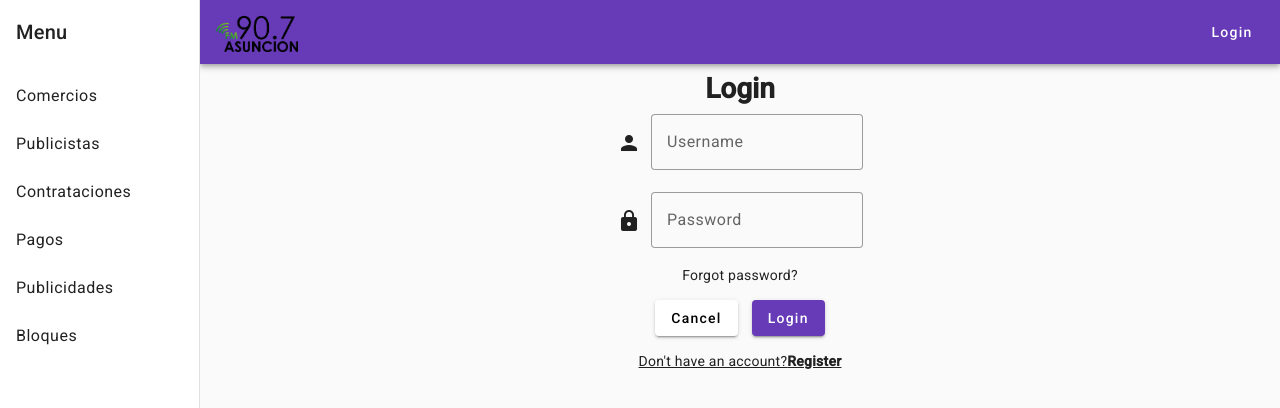
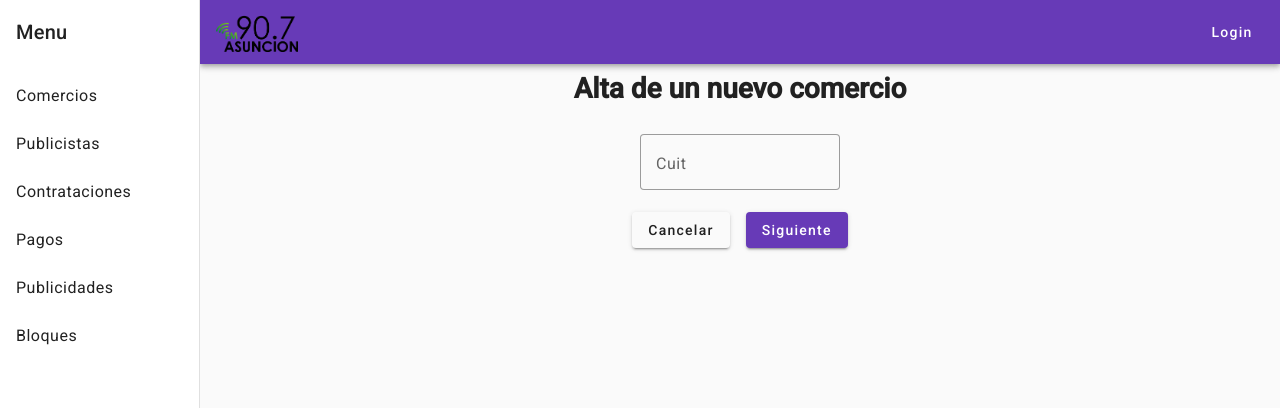
Before and after one commit to victoria-peinado/Desarrollo-Gesti-n-de-Publicidad, an Angular app in the folder Front/Radio/: page /altaComercio in a window 1280 px wide. Shown: the top 408 px of the page. Built offline with nearby package versions, Linux system fonts and the light colour scheme.

Commit message:
alta-comercio & nuevo-comercio components added
- new component alta-comercio added
- new component nuevo-comercio added
- new path added
- module.ts modified
- global styles modified in order to fix appearance="outline" AG bug

```diff
--- /dev/null
+++ b/Front/Radio/src/app/alta-comercio/alta-comercio.component.html
@@ -0,0 +1,15 @@
+<h1 class="title">Alta de un nuevo comercio</h1>
+<div class="flex flex-col items-center justify-center">
+    <div>
+        <mat-form-field [color]="coloring" class="mt-5" appearance="outline">
+            <mat-label>Cuit</mat-label>
+            <input matInput [(ngModel)]="cuit" maxlength="11" #cuitInput>
+            <mat-icon matSuffix color="warn" [style]="icon">warning</mat-icon>
+        </mat-form-field>
+    </div>
+    <div *ngIf="cuitInvalid" class="text-red-600 text-xs -mt-4 mb-3 ml-8" color="warn">*Cuit incorrecto. Por favor, ingrese un Cuit válido.</div>
+    <div>
+        <button mat-raised-button color="none" class="mr-2" (click)="redirectToHome()">Cancelar</button>
+        <button mat-raised-button color="primary" class="ml-2" (click)="verifyCuit()">Siguiente</button>
+    </div>
+</div>
--- /dev/null
+++ b/Front/Radio/src/app/alta-comercio/alta-comercio.component.scss
@@ -0,0 +1,9 @@
+.title {
+    margin: 20px;
+    display: flex;
+    justify-content: center;
+    align-items: center;
+    height: 10px;
+    font-weight: bold;
+    font-size: 200%;
+}
--- /dev/null
+++ b/Front/Radio/src/app/alta-comercio/alta-comercio.component.ts
@@ -0,0 +1,48 @@
+import { Component, ViewChild, ElementRef } from '@angular/core';
+import { ThemePalette } from '@angular/material/core/index.js';
+import { Router } from '@angular/router';
+
+@Component({
+  selector: 'app-alta-comercio',
+  templateUrl: './alta-comercio.component.html',
+  styleUrls: ['./alta-comercio.component.scss']
+})
+export class AltaComercioComponent {
+  @ViewChild('cuitInput', { static: false }) cuitInputRef!: ElementRef;
+  cuit: string = '';
+  cuitInvalid: boolean = false;
+  cuitsPermitidos: string[] = ['11111111111', '77777777777']; // simulación BD
+  coloring: ThemePalette = "primary";
+  icon: string = 'display: none';
+
+  constructor(private router: Router) { }
+
+  redirectToHome() {
+    this.router.navigate(['/']);
+  }
+
+  redirectToNuevoComercio() {
+    this.router.navigate(['/altaComercio/nuevoComercio']);
+  }
+
+  isCuitValid(): boolean {
+    return this.cuitsPermitidos.includes(this.cuit);
+  }
+
+  verifyCuit() {
+    if (this.isCuitValid()) {
+      this.cuitInvalid = false;
+      this.redirectToNuevoComercio();
+    } else {
+      this.cuitInvalid = true;
+      this.coloring = "warn";
+      this.icon = "";
+
+      const cuitInputElement = this.cuitInputRef.nativeElement;
+      cuitInputElement.click();
+      cuitInputElement.focus();
+    }
+  }
+
+
+}
--- a/Front/Radio/src/app/app-routing.module.ts
+++ b/Front/Radio/src/app/app-routing.module.ts
@@ -3,11 +3,14 @@ import { DummyComponent } from './dummy/dummy.component';
 import { BlockComponent } from './block/block.component';
 import { RouterModule, Routes } from '@angular/router';
 import { UserLoginComponent } from './user-login/user-login.component';
+import { AltaComercioComponent } from './alta-comercio/alta-comercio.component';
+import { NuevoComercioComponent } from './nuevo-comercio/nuevo-comercio.component';
 
 const routes: Routes = [
   { path:'', component: UserLoginComponent },
   { path:'login', component: DummyComponent },
-  { path:'altaComercio', component: DummyComponent },
+  { path:'altaComercio', component: AltaComercioComponent },
+  { path:'altaComercio/nuevoComercio', component: NuevoComercioComponent },
   { path:'actualizacionComercio', component: DummyComponent },
   { path:'altaPublicista', component: DummyComponent },
   { path:'liquidacionPublicistas', component: DummyComponent },
--- a/Front/Radio/src/app/app.module.ts
+++ b/Front/Radio/src/app/app.module.ts
@@ -11,6 +11,8 @@ import { BrowserAnimationsModule } from '@angular/platform-browser/animations';
 import { DummyComponent } from './dummy/dummy.component';
 import { FormsModule } from '@angular/forms';
 import { UserLoginComponent } from './user-login/user-login.component';
+import { AltaComercioComponent } from './alta-comercio/alta-comercio.component';
+import { NuevoComercioComponent } from './nuevo-comercio/nuevo-comercio.component';
 
 
 
@@ -25,7 +27,9 @@ import { UserLoginComponent } from './user-login/user-login.component';
     MainNavComponent,
     DummyComponent,
     BlockComponent,
-    UserLoginComponent
+    UserLoginComponent,
+    AltaComercioComponent,
+    NuevoComercioComponent
   ],
   imports: [
     BrowserModule,
--- a/Front/Radio/src/app/material/material.module.ts
+++ b/Front/Radio/src/app/material/material.module.ts
@@ -7,7 +7,7 @@ import { MatListModule } from '@angular/material/list';
 import{MatFormFieldModule} from '@angular/material/form-field';
 import{MatInputModule} from '@angular/material/input';
 import { MatSelectModule } from '@angular/material/select';
-
+import {MatCardModule} from '@angular/material/card';
 
 
 const MaterialComponents = [
@@ -18,7 +18,8 @@ const MaterialComponents = [
   MatListModule,
   MatFormFieldModule,
   MatInputModule,
-  MatSelectModule
+  MatSelectModule,
+  MatCardModule
 
 
 ]
--- /dev/null
+++ b/Front/Radio/src/app/nuevo-comercio/nuevo-comercio.component.html
@@ -0,0 +1 @@
+<p>nuevo-comercio works!</p>
--- a/Front/Radio/src/styles.scss
+++ b/Front/Radio/src/styles.scss
@@ -9,3 +9,7 @@ body{
 }
 html, body { height: 100%; }
 body { margin: 0; font-family: Roboto, "Helvetica Neue", sans-serif; }
+.mdc-notched-outline__notch /*p solucionar bug de appearance="outline" del form-field*/
+{
+  border-right: none;
+}
```
Also changed, not shown: Front/Radio/src/app/nuevo-comercio/nuevo-comercio.component.ts (added, +10 -0 lines), Front/Radio/src/app/nuevo-comercio/nuevo-comercio.component.scss (added), 2 other files (tests, documents, lock files or other folders).
